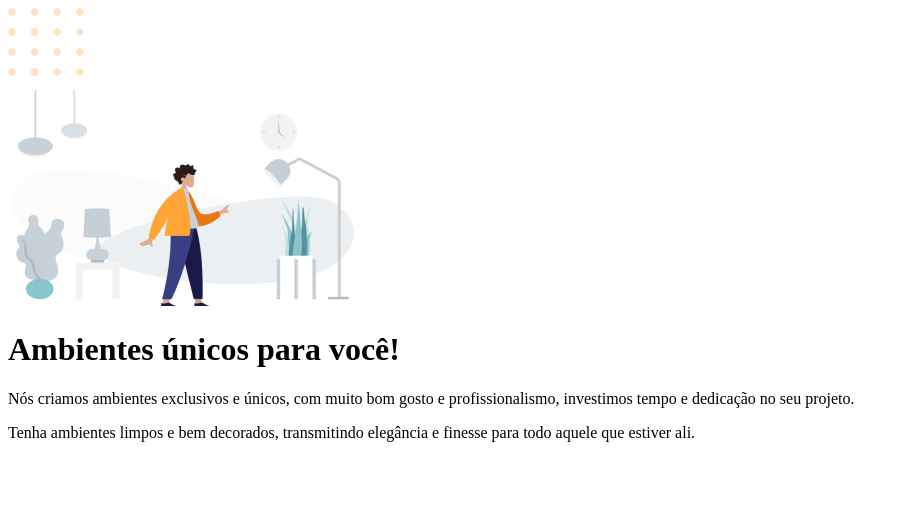
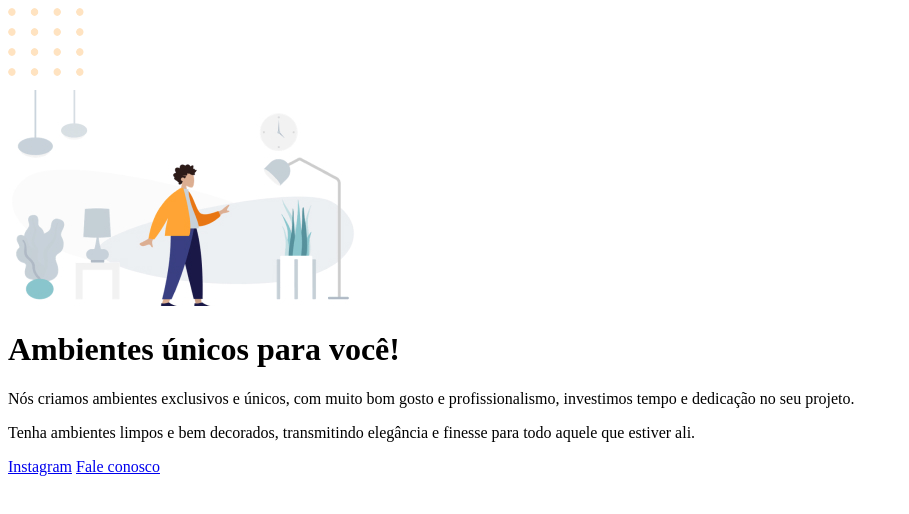
Before and after one commit to fernandoarruda/Explorer13_Projeto01, a plain HTML site: page index.html in a window 1280 px wide. Shown: the whole page, without its empty margins (0-909 px from the left). Drawn offline with Linux system fonts and the light colour scheme.

Commit message:
Links e footer add

```diff
--- a/index.html
+++ b/index.html
@@ -16,6 +16,10 @@
         <p>Nós criamos ambientes exclusivos e únicos, com muito bom gosto e profissionalismo, investimos tempo e dedicação no seu projeto.</p>
         <p>Tenha ambientes limpos e bem decorados, transmitindo elegância  e finesse para todo aquele que estiver ali.</p>
     </div>
+    <div id="footer">
+        <a href="https://instagram/xxxxx">Instagram</a>
+        <a href="https://moveis.com/faleconosco/xxx">Fale conosco</a>
+    </div>
 
 </body>
 </html>
```
